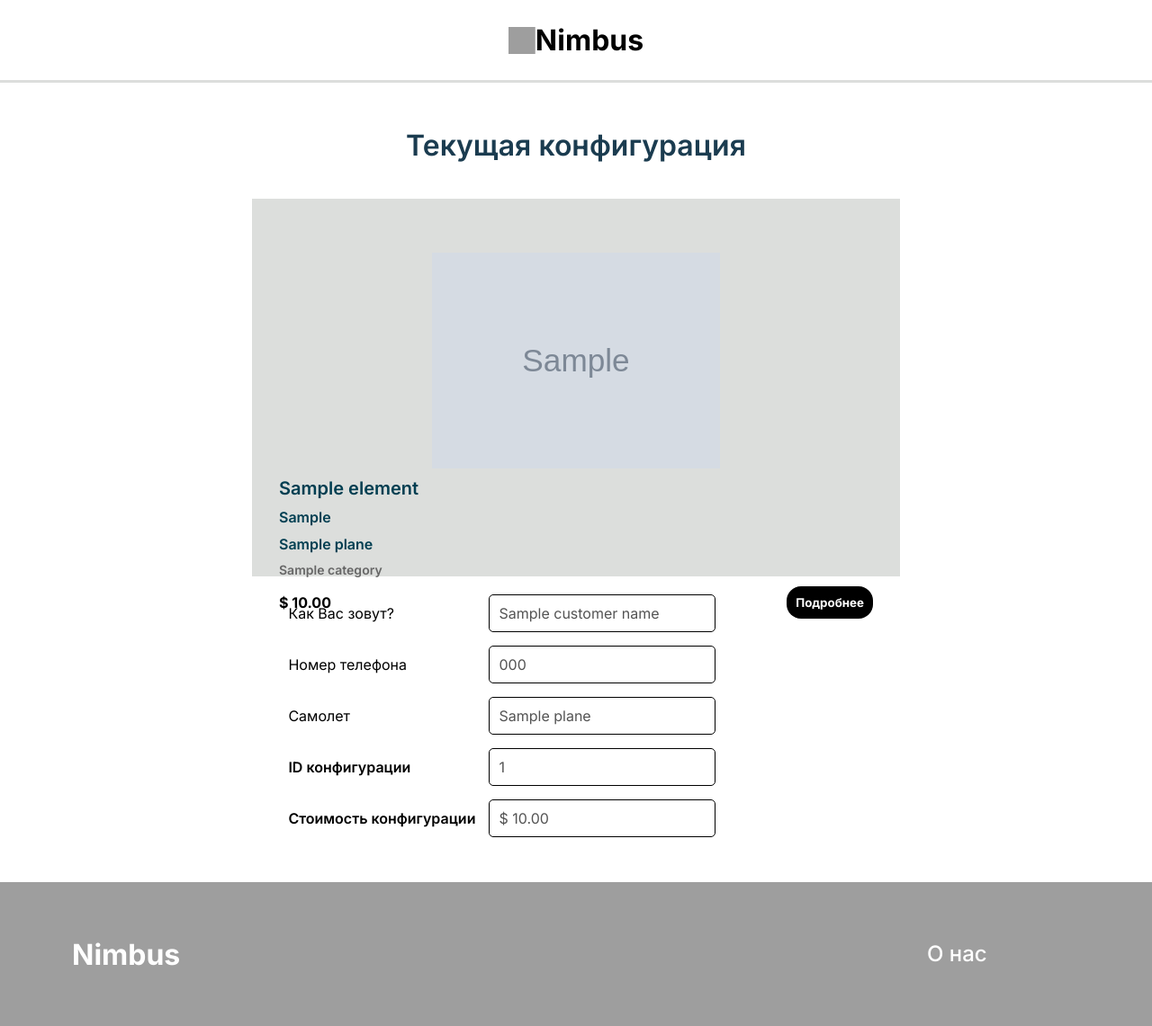
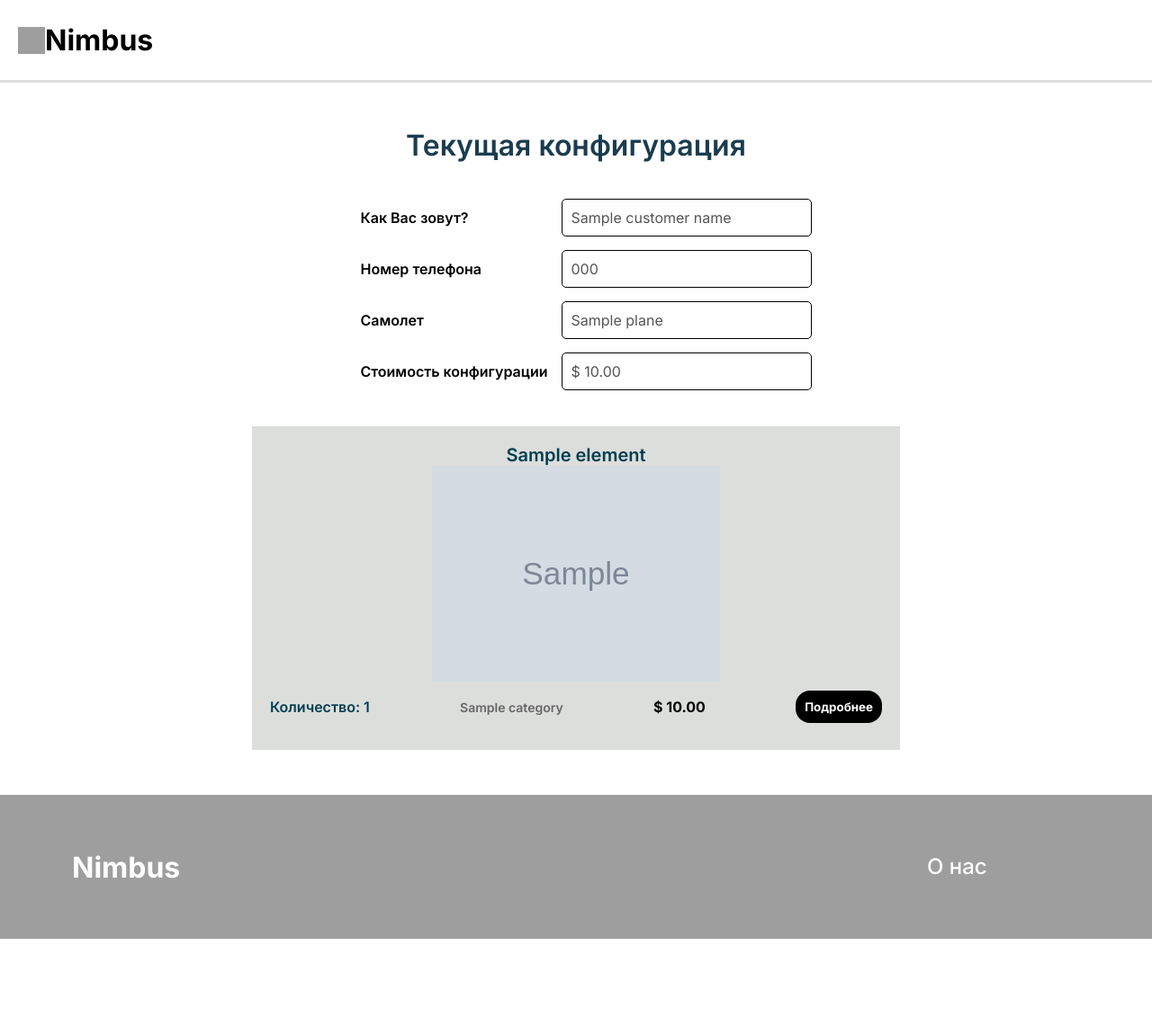
Before and after one commit to resxton/DIA_2024_Back, a Django app: template lr1_code/templates/configuration.html in a window 1280 px wide. Shown: the whole page at 90% size. After the commit the page ends 1044 px from the top, so only its background shows below. Run offline with Django 5.2, Linux system fonts and the light colour scheme; the template is opened without the code that fills it: most values are stand-ins (such as "Sample title", 1, 10 or a date in 2020); grey boxes marked "Sample" are stand-in pictures.

Commit message:
new cart, new card in conf page, new filter

```diff
--- a/lr1/urls.py
+++ b/lr1/urls.py
@@ -4,8 +4,7 @@ from lr1_code import views
 
 urlpatterns = [
     path('admin/', admin.site.urls),
-	path('', views.getStartPage, name="start"),
-	path('main/', views.getMainPage, name='main'),
-	path('detail/<int:id>/', views.getDetailPage, name='detail_url'),
-	path('configuration/<int:id>/', views.getConfigurationPage, name='configuration_url')
+	path('', views.getConfigurationElementsPage, name='configuration_elements'),
+	path('plane_configuration_element/<int:id>/', views.getConfigurationElementPage, name='configuration_element'),
+	path('plane_configuration/<int:id>/', views.getConfigurationPage, name='configuration')
 ]
--- a/lr1_code/static/css/style.css
+++ b/lr1_code/static/css/style.css
@@ -47,7 +47,7 @@ body {
 
 	display: flex;
 	align-items: center;
-	justify-content: space-between;
+	justify-content: left;
 	font-size: 24px;
 	font-weight: 500;
 	position: relative;
@@ -70,13 +70,6 @@ body {
 .company-name:hover {
 	color: #84684e;
 }
-
-header a.company-name {
-	position: absolute;
-	left: 50%;
-	transform: translateX(-50%);
-}
-
 
 /* Detail header */
 
@@ -142,6 +135,12 @@ header a.company-name {
 	width: 1120px;
 }
 
+.top-container {
+	width: 100%;
+	display: flex;
+	justify-content: space-between;
+}
+
 
 .configuration {
 	font-size: 24px;
@@ -150,6 +149,9 @@ header a.company-name {
 	display: flex;
 	gap: 10px;
 	flex-direction: row;
+	border: #000 solid 1px;
+	border-radius: 5px;
+	margin-bottom: auto;
 }
 
 .to-configuration {
@@ -162,6 +164,7 @@ header a.company-name {
     cursor: pointer;
     background-color: transparent;
     transition: color ease 0.3s;
+	align-items: center;
 }
 
 .to-configuration:hover {
@@ -185,17 +188,27 @@ header a.company-name {
     margin: 0;
 }
 
+.cart-img {
+    width: 32px;
+    height: 32px;
+    transition: filter 0.3s ease; /* Добавляем плавный переход */
+}
+
+.cart-img:hover {
+	filter: invert(40%) sepia(57%) saturate(269%) hue-rotate(348deg) brightness(91%) contrast(87%);
+}
+
+
 .filter-form {
 	display: flex;
 	flex-direction: column;
 	justify-content: space-between;
 	align-items: center;
-	gap: 40px;
+	gap: 20px;
 }
 
 .filter {
 	width: 520px;
-	padding: 20px;
 	display: flex;
 	justify-content: space-between;
 	font-size: 16px;
@@ -357,30 +370,35 @@ header a.company-name {
 }
 
 .configuration-info {
-	display: grid;
-	gap: 15px;
-	grid-template-columns: 1fr 2fr;
-	justify-content: space-between;
+    display: grid;
+    gap: 15px;
+    grid-template-columns: auto 1fr; /* Авторазмер для самой широкой подписи */
+    align-items: center; /* Вертикальное выравнивание по центру */
+	margin-bottom: 20px;
+}
+
+.configuration-info-text {
+    text-align: left; /* Выравнивание по левой части */
+    font-weight: 600;
+    white-space: nowrap; /* Запрещаем перенос текста для hug-подхода */
 }
 
 .name-input, .phone-input, .plane-input, .id-input, .amount-input {
-	font-size: 16px;
+    font-size: 16px;
     padding: 10px;
-    width: 230px;
+    width: 100%; /* Поля ввода занимают всю доступную ширину */
     appearance: none;
     border: 1px solid black;
-	border-radius: 5px;
-	background-color: white;
+    border-radius: 5px;
+    background-color: white;
 }
 
-.configuration-info-text {
-	align-content: center;
+
+
+.configuration-info > * {
+	grid-column: span 1;
 }
 
-.configuration-id-text, .configuration-amount-text {
-	align-content: center;
-	font-weight: 600;
-}
 
 /* Card */
 
@@ -402,7 +420,7 @@ header a.company-name {
 	align-self: auto;
 }
 
-.card-text, .configuration-card-text {
+.card-text {
 	display: flex;
 	flex-direction: column;
 	gap: 10px;
@@ -464,19 +482,21 @@ header a.company-name {
 
 .configuration-card {
 	width: 680px;
-	height: 380px;
+	height: auto;
 	align-items: center;
 }
 
 .configuration-card-text {
-	width: 660px;
-	height: 180px;
-	gap: 10px;
+	width: 100%;
 	padding: 10px;
+	display: flex;
+	flex-direction: row;
+	justify-content: space-between;
+	align-items: center;
 }
 
 .configuration-card-img {
-	margin-top: 40px;
+	margin-top: none;
 }
 
 /* Footer */
--- a/lr1_code/templates/configuration.html
+++ b/lr1_code/templates/configuration.html
@@ -9,7 +9,7 @@
 {% block header %}
 <header class="detail-header">
 	{% comment %} <a href="/main" class="back-to-main">Назад</a> {% endcomment %}
-	<a href="/main" class="company-name"><img src="http://127.0.0.1:9000/service/logo.svg" alt="Логотип" class="logo"> Nimbus</div></a>
+	<a href="/" class="company-name"><img src="http://127.0.0.1:9000/service/logo.svg" alt="Логотип" class="logo"> Nimbus</div></a>
 </header>
 {% endblock header %}
 
@@ -19,46 +19,6 @@
 	<div class="configuration-content">
 		<h1 class="configuration-title">Текущая конфигурация</h1>
 
-		{% comment %} <div class="card configuration-card">
-			<img src="http://127.0.0.1:9000/assets/plane-g7500.png" alt="g7500" class="card-img configuration-card-img">
-			<div class="card-text configuration-card-text">
-				<h1 class="card-title">Global 7500</h1>
-				<h2 class="card-key-info">19 пассажиров</h2>
-				<p class="card-category">Самолет</p>
-				<div class="card-bottom">
-					<p class="card-price">От $ 60.000.000,00</p>
-					<form method="get" action="/detail" class="detail-form">
-						<button type="submit" class="card-detail">
-							Подробнее
-						</button>
-					</form>
-				</div>
-
-			</div>
-		</div> {% endcomment %}
-
-		{% for element in config_elements %}
-        <div class="card configuration-card">
-            <img src="{{ element.image }}" alt="{{ element.name }}" class="card-img configuration-card-img">
-            <div class="card-text configuration-card-text">
-                <h1 class="card-title">{{ element.name }}</h1>
-                <h2 class="card-key-info">{{ element.key_info }}</h2>
-				<h2 class="card-key-info">{{ plane }}</h2>
-                <p class="card-category">{{ element.category }}</p>
-                <div class="card-bottom">
-                    <p class="card-price">$ {{ element.price|floatformat:2 }}</p>
-                    <form method="get" action="/detail/{{ element.id }}" class="detail-form">
-                        <button type="submit" class="card-detail">
-                            Подробнее
-                        </button>
-                    </form>
-                </div>
-            </div>
-        </div>
-        {% endfor %}
-
-
-
 		<div class="configuration-info">
 			<p class="configuration-info-text">Как Вас зовут?</p>
 			<input type="text" class="name-input" placeholder="ФИО" disabled value="{{ customer_name }}">
@@ -66,12 +26,26 @@
 			<input type="text" class="phone-input" placeholder="Телефон" disabled value="{{ customer_phone }}">
 			<p class="configuration-info-text">Самолет</p>
 			<input type="plane" class="plane-input" placeholder="plane_name" disabled value="{{ plane }}">
-			<p class="configuration-id-text">ID конфигурации</p>
-			<input type="text" class="id-input" disabled value="{{ configuration_id }}">
-			<p class="configuration-amount-text">Стоимость конфигурации</p>
+			<p class="configuration-info-text">Стоимость конфигурации</p>
 			<input type="text" class="amount-input" disabled value="$ {{ configuration_amount|floatformat:2 }}">
 		</div>
 
+		{% for element in config_elements %}
+		<div class="card configuration-card">
+			<h1 class="card-title">{{ element.name }}</h1>
+			<img src="{{ element.image }}" alt="{{ element.name }}" class="card-img configuration-card-img">
+			<div class="card-text configuration-card-text">
+				<h2 class="card-key-info">Количество: {{ element.count }}</h2>
+				<p class="card-category">{{ element.category }}</p>
+				<p class="card-price">$ {{ element.price|floatformat:2 }}</p>
+				<form method="get" action="/configuration_element/{{ element.id }}" class="detail-form">
+					<button type="submit" class="card-detail">
+						Подробнее
+					</button>
+				</form>
+			</div>
+		</div>
+		{% endfor %}
 	</div>
 </div>
 {% endblock content %}
--- a/lr1_code/templates/detail.html
+++ b/lr1_code/templates/detail.html
@@ -9,7 +9,7 @@
 {% block header %}
 <header class="detail-header">
 	{% comment %} <a href="/main" class="back-to-main">Назад</a> {% endcomment %}
-	<a href="/main" class="company-name"><img src="http://127.0.0.1:9000/service/logo.svg" alt="Логотип" class="logo"> Nimbus</div></a>
+	<a href="/" class="company-name"><img src="http://127.0.0.1:9000/service/logo.svg" alt="Логотип" class="logo"> Nimbus</div></a>
 </header>
 {% endblock header %}
 
```
Also changed, not shown: lr1_code/templates/main.html (+21 -14 lines), lr1_code/views.py (+28 -39 lines), new-assets/plane.png (added), new-assets/plane.svg (added).
